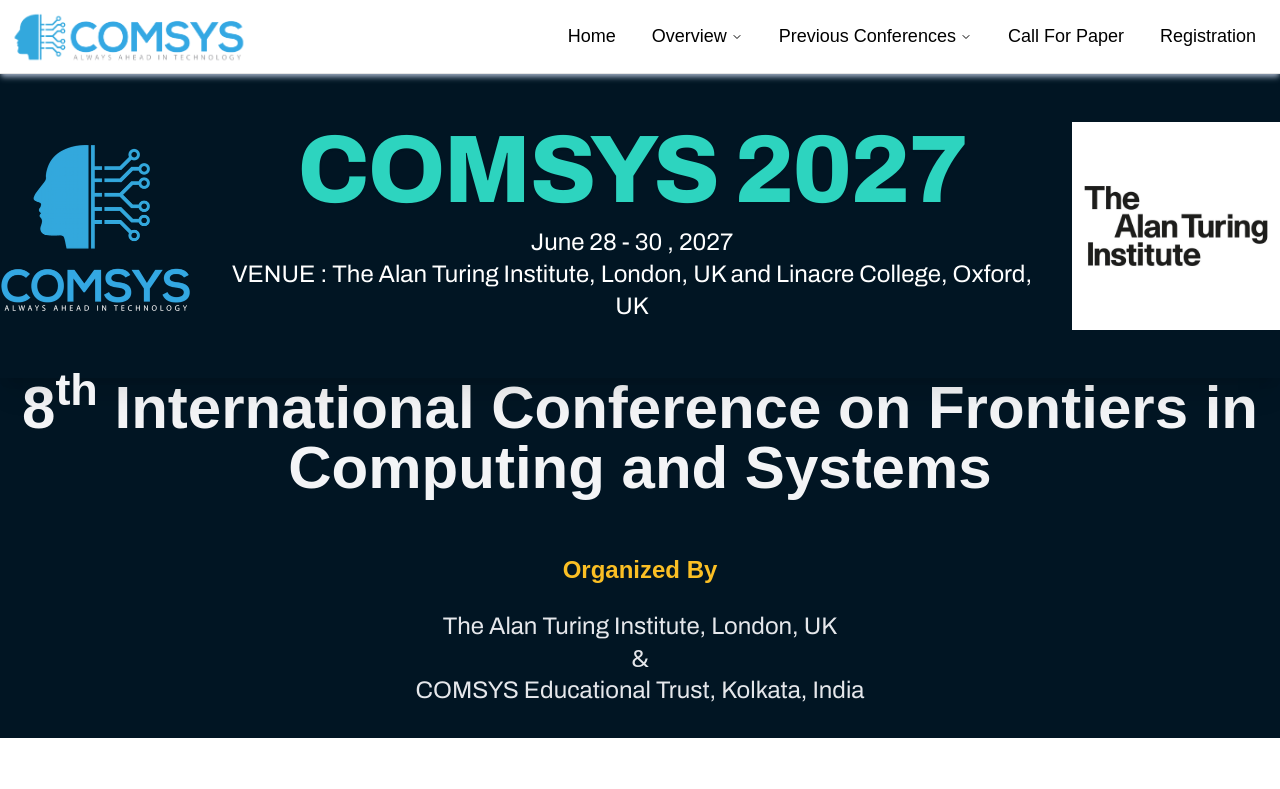
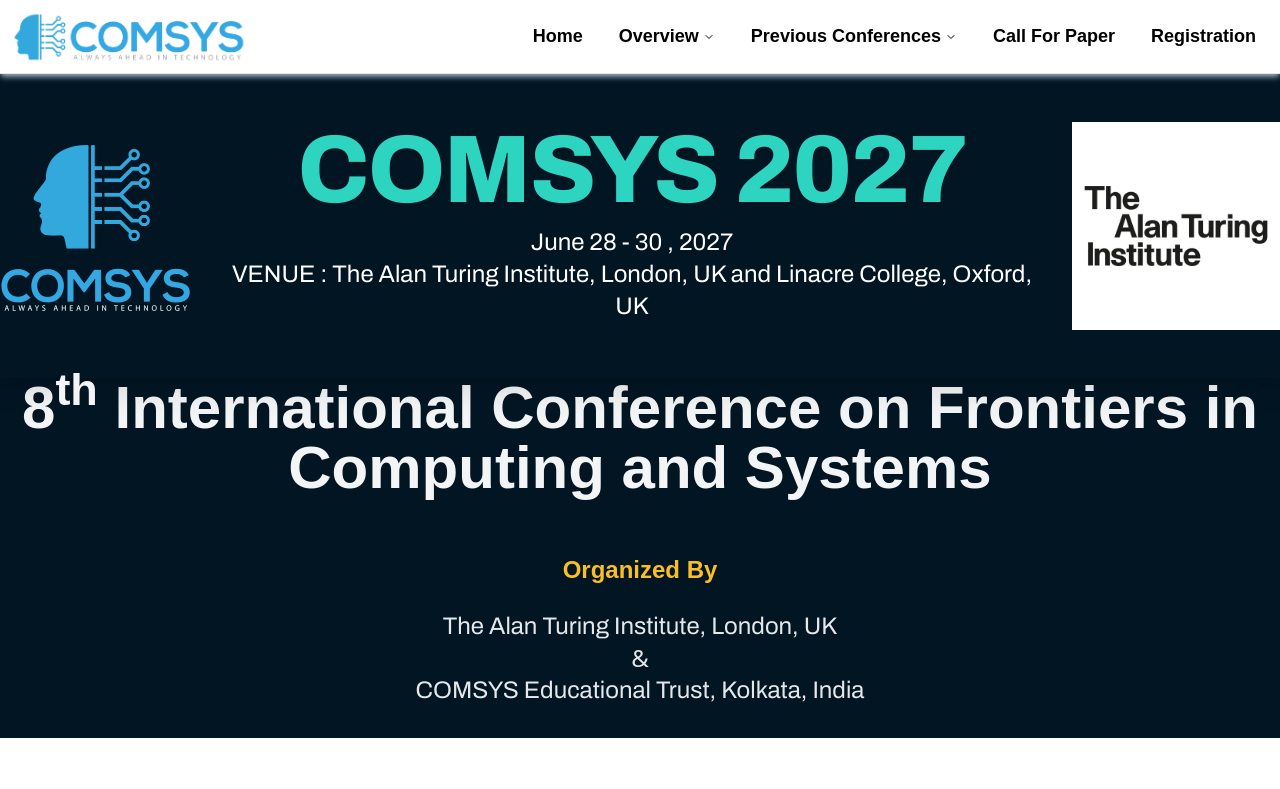
Before and after one commit to o4tapabrato/comsys-demo-final, a Next.js app: page / in a window 1280 px wide. Shown: the top 789 px of the page. Built offline with nearby package versions, Linux system fonts and the light colour scheme; a web font is replaced by a local one.

Commit message:
update: change font-weight to bold for navbar links for improved emphasis

```diff
--- a/components/Navbar.jsx
+++ b/components/Navbar.jsx
@@ -295,7 +295,7 @@ export default function Navbar() {
                 <li>
                   <Link
                     href="/"
-                    className="group inline-flex h-10 w-max items-center justify-center rounded-md bg-background px-4 py-2 text-lg font-medium transition-colors hover:bg-slate-200 hover:text-accent-foreground focus:bg-accent focus:text-accent-foreground focus:outline-none cursor-pointer"
+                    className="group inline-flex h-10 w-max items-center justify-center rounded-md bg-background px-4 py-2 text-lg font-bold transition-colors hover:bg-slate-200 hover:text-accent-foreground focus:bg-accent focus:text-accent-foreground focus:outline-none cursor-pointer"
                   >
                     Home
                   </Link>
@@ -316,7 +316,7 @@ export default function Navbar() {
                     }
                     aria-expanded={openDropdown === "overview"}
                     data-state={openDropdown === "overview" ? "open" : "closed"}
-                    className="group inline-flex h-10 w-max items-center justify-center rounded-md bg-background px-4 py-2 font-medium transition-colors hover:bg-slate-200 hover:text-accent-foreground focus:bg-accent focus:text-accent-foreground focus:outline-none cursor-pointer text-lg"
+                    className="group inline-flex h-10 w-max items-center justify-center rounded-md bg-background px-4 py-2 font-bold transition-colors hover:bg-slate-200 hover:text-accent-foreground focus:bg-accent focus:text-accent-foreground focus:outline-none cursor-pointer text-lg"
                   >
                     Overview{" "}
                     <ChevronDown
@@ -373,7 +373,7 @@ export default function Navbar() {
                     }
                     aria-expanded={openDropdown === "previous"}
                     data-state={openDropdown === "previous" ? "open" : "closed"}
-                    className="group inline-flex h-10 w-max items-center justify-center rounded-md bg-background px-4 py-2 font-medium transition-colors hover:bg-slate-200 hover:text-accent-foreground focus:bg-accent focus:text-accent-foreground focus:outline-none cursor-pointer text-lg"
+                    className="group inline-flex h-10 w-max items-center justify-center rounded-md bg-background px-4 py-2 font-bold transition-colors hover:bg-slate-200 hover:text-accent-foreground focus:bg-accent focus:text-accent-foreground focus:outline-none cursor-pointer text-lg"
                   >
                     Previous Conferences{" "}
                     <ChevronDown
@@ -405,7 +405,7 @@ export default function Navbar() {
                 <li className="text-lg">
                   <Link
                     href="/call-for-paper"
-                    className="group inline-flex h-10 w-max items-center justify-center rounded-md bg-background px-4 py-2 text-lg font-medium transition-colors hover:bg-slate-200 hover:text-accent-foreground focus:bg-accent focus:text-accent-foreground focus:outline-none cursor-pointer"
+                    className="group inline-flex h-10 w-max items-center justify-center rounded-md bg-background px-4 py-2 text-lg font-bold transition-colors hover:bg-slate-200 hover:text-accent-foreground focus:bg-accent focus:text-accent-foreground focus:outline-none cursor-pointer"
                   >
                     Call For Paper
                   </Link>
@@ -414,7 +414,7 @@ export default function Navbar() {
                 <li className="text-lg">
                   <Link
                     href="/registration"
-                    className="group inline-flex h-10 w-max items-center justify-center rounded-md bg-background px-4 py-2 text-lg font-medium transition-colors hover:bg-slate-200 hover:text-accent-foreground focus:bg-accent focus:text-accent-foreground focus:outline-none cursor-pointer"
+                    className="group inline-flex h-10 w-max items-center justify-center rounded-md bg-background px-4 py-2 text-lg font-bold transition-colors hover:bg-slate-200 hover:text-accent-foreground focus:bg-accent focus:text-accent-foreground focus:outline-none cursor-pointer"
                   >
                     Registration
                   </Link>
```
